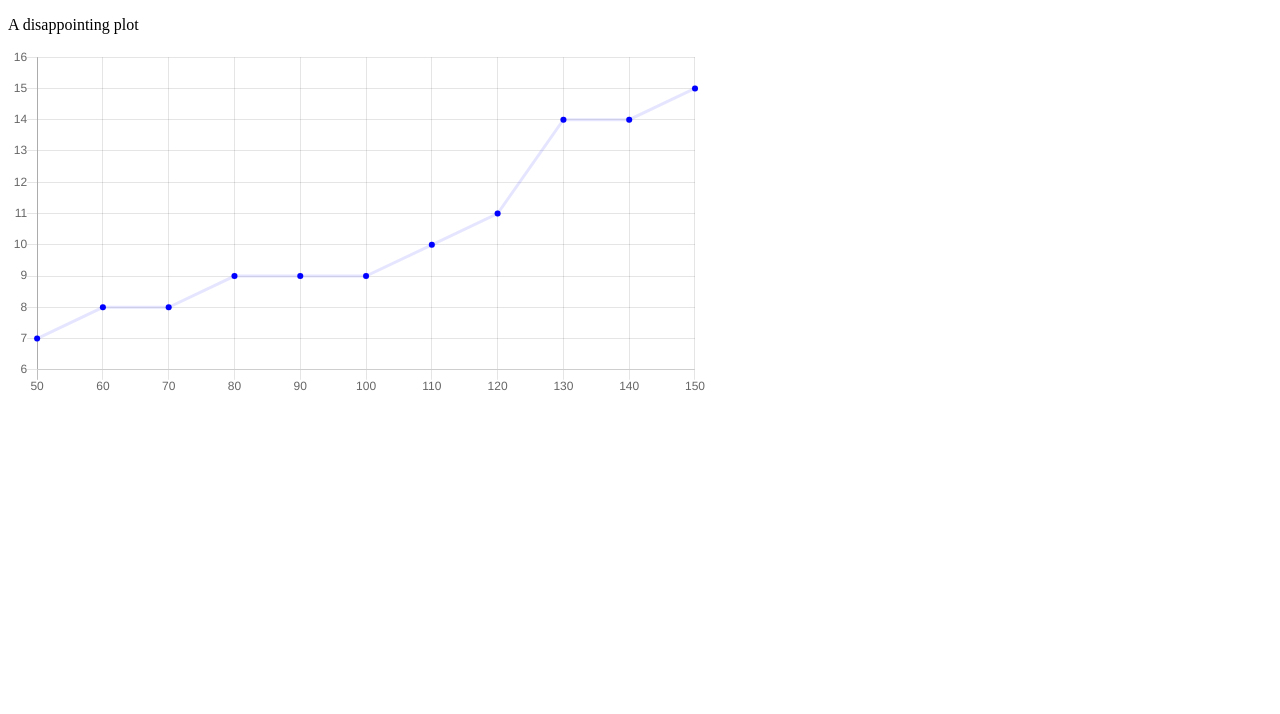
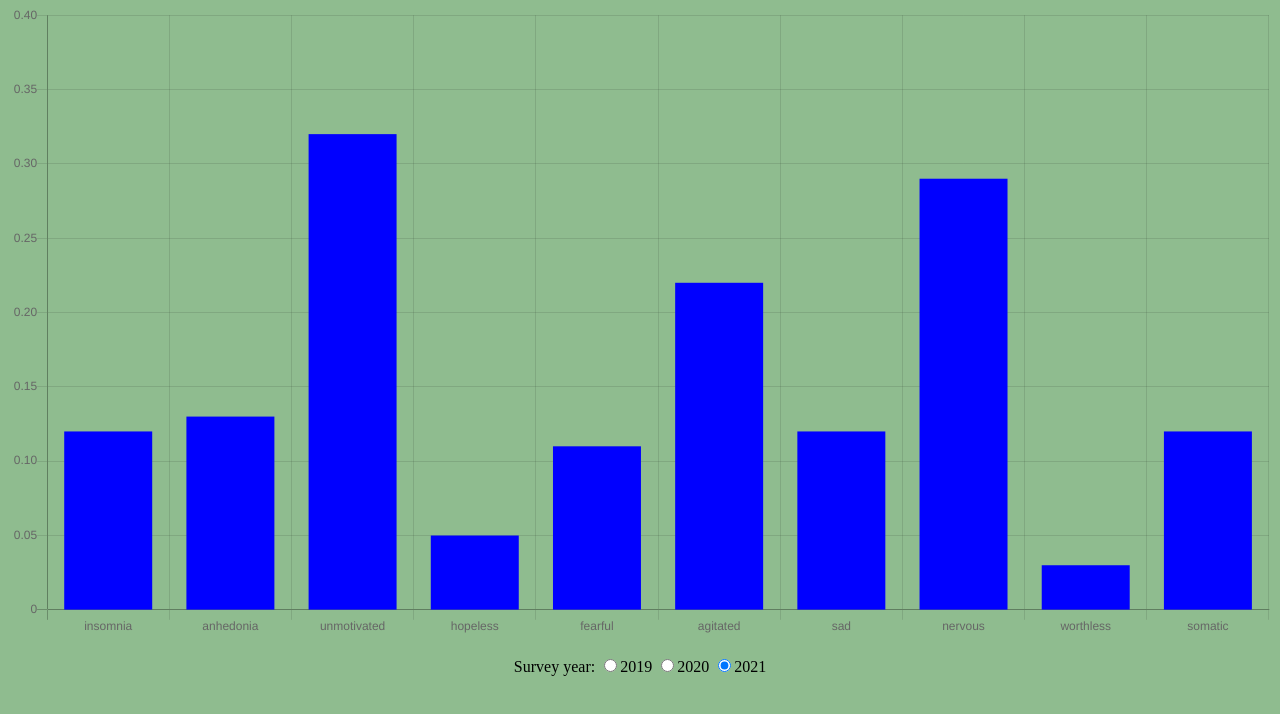
Before and after one commit to KimBetts2/KimBetts2.github.io, a plain HTML site: page index.html in a window 1280 px wide. Drawn offline with nearby package versions, Linux system fonts and the light colour scheme.

Commit message:
Update index.html

```diff
--- a/index.html
+++ b/index.html
@@ -1,21 +1,50 @@
 <!DOCTYPE html>
-<html>
- <head>
-  <meta charset="utf-8"/>
-  <script
-src="https://cdnjs.cloudflare.com/ajax/libs/Chart.js/2.9.4/Chart.js">
-</script>
- </head>
- <body>
-  <p>A disappointing plot</p>
-    <canvas id="myChart" style="width:100%;max-width:700px"></canvas>
+<html lang="en">
+
+<head>
+    <meta charset="UTF-8">
+    <meta name="viewport" content="width=device-width">
+    <script src="https://cdnjs.cloudflare.com/ajax/libs/Chart.js/2.9.4/Chart.js">
+    </script>
+    <style>
+      body {
+        background-color:darkseagreen;
+      }
+        p {
+            text-align: center;
+        }
+    </style>
+    <title>interactive visualisation</title>
+</head>
+
+<body>
+    <div class="chartBox">
+        <canvas id="myChart"></canvas>
+    </div>
+
+    <div class="buttonBox">
+
+        <p>Survey year:
+            <input type="radio" name="year" value="2019"
+            onclick="changeChart([0.10, 0.11,0.25,0.04, 0.12, 0.15, 0.11, 0.15, 0.01, 0.14],
+            'rgba(255,0,0,1)')"/>2019
+            <input type="radio" name="year" value="2020"
+            onclick="changeChart([0.14, 0.17,0.27,0.06, 0.09, 0.20, 0.11, 0.24, 0.01, 0.11],
+            'rgba(0,255,0,1)')"/>2020
+            <input type="radio" name="year" value= "2021" checked="checked"
+            onclick="changeChart([0.12, 0.13,0.32,0.05, 0.11, 0.22, 0.12, 0.29, 0.03, 0.12],
+            'rgba(0,0,255,1)')"/>2021
+        </p>
+
+    </div>
 
     <script>
-        var xValues = [50,60,70,80,90,100,110,120,130,140,150];
-        var yValues = [7,8,8,9,9,9,10,11,14,14,15];
+        var xValues = ["insomnia", "anhedonia", "unmotivated", "hopeless",
+        "fearful", "agitated", "sad", "nervous", "worthless", "somatic"];
 
-        new Chart("myChart", {
-          type: "line",
+        const ctx = document.getElementById('myChart');
+        const myChart = new Chart(ctx, {
+          type: "bar",
           data: {
             labels: xValues,
             datasets: [{
@@ -23,16 +52,24 @@ src="https://cdnjs.cloudflare.com/ajax/libs/Chart.js/2.9.4/Chart.js">
               lineTension: 0,
               backgroundColor: "rgba(0,0,255,1.0)",
               borderColor: "rgba(0,0,255,0.1)",
-              data: yValues
+              data: [0.12, 0.13,0.32,0.05, 0.11, 0.22, 0.12, 0.29, 0.03, 0.12]
             }]
           },
           options: {
             legend: {display: false},
             scales: {
-              yAxes: [{ticks: {min: 6, max:16}}],
+              yAxes: [{ticks: {min: 0, max:0.4}}],
             }
           }
         });
+
+        function changeChart(data, colour) {
+            myChart.data.datasets[0].data=data;
+            myChart.data.datasets[0].backgroundColor=colour;
+            myChart.update()
+}
+
         </script>
- </body>
+</body>
+
 </html>
```
